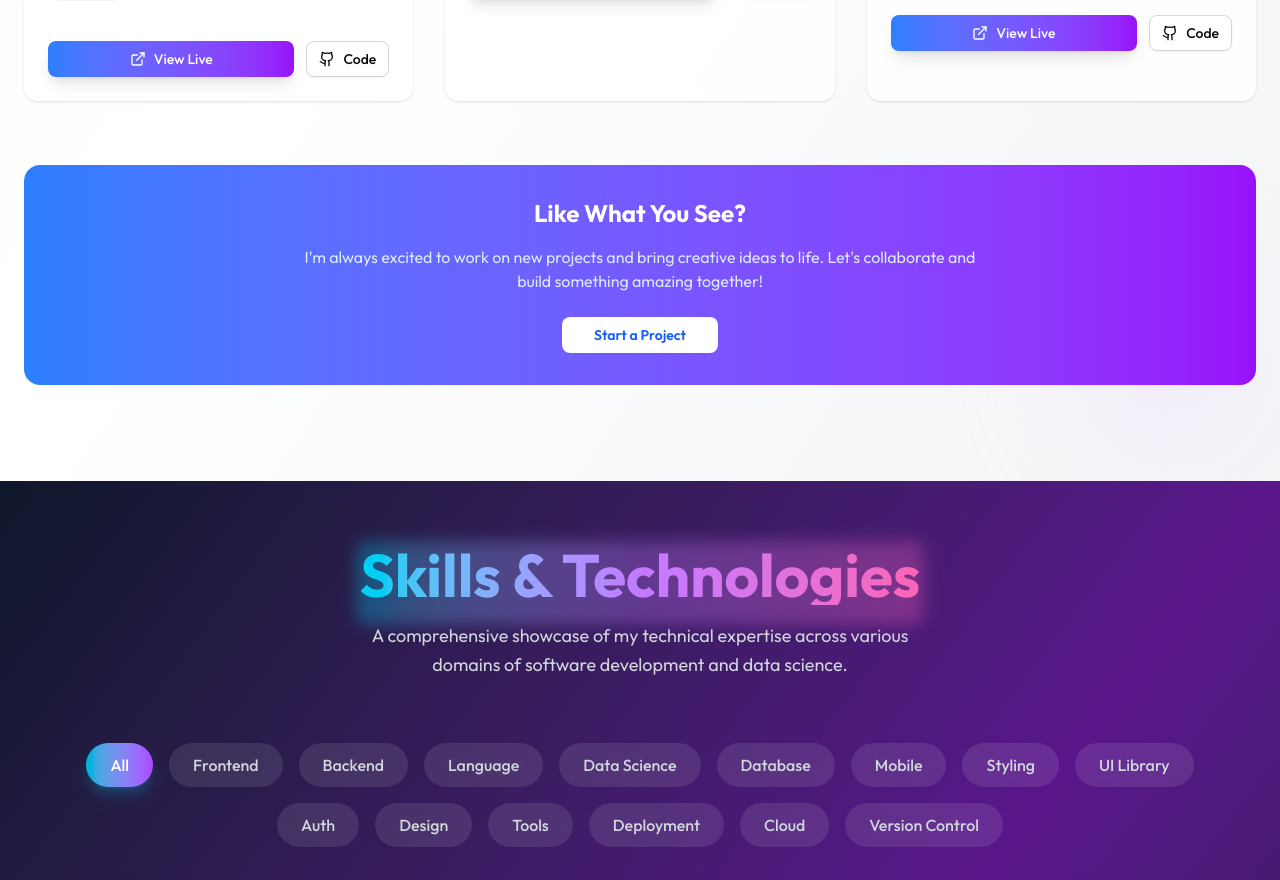
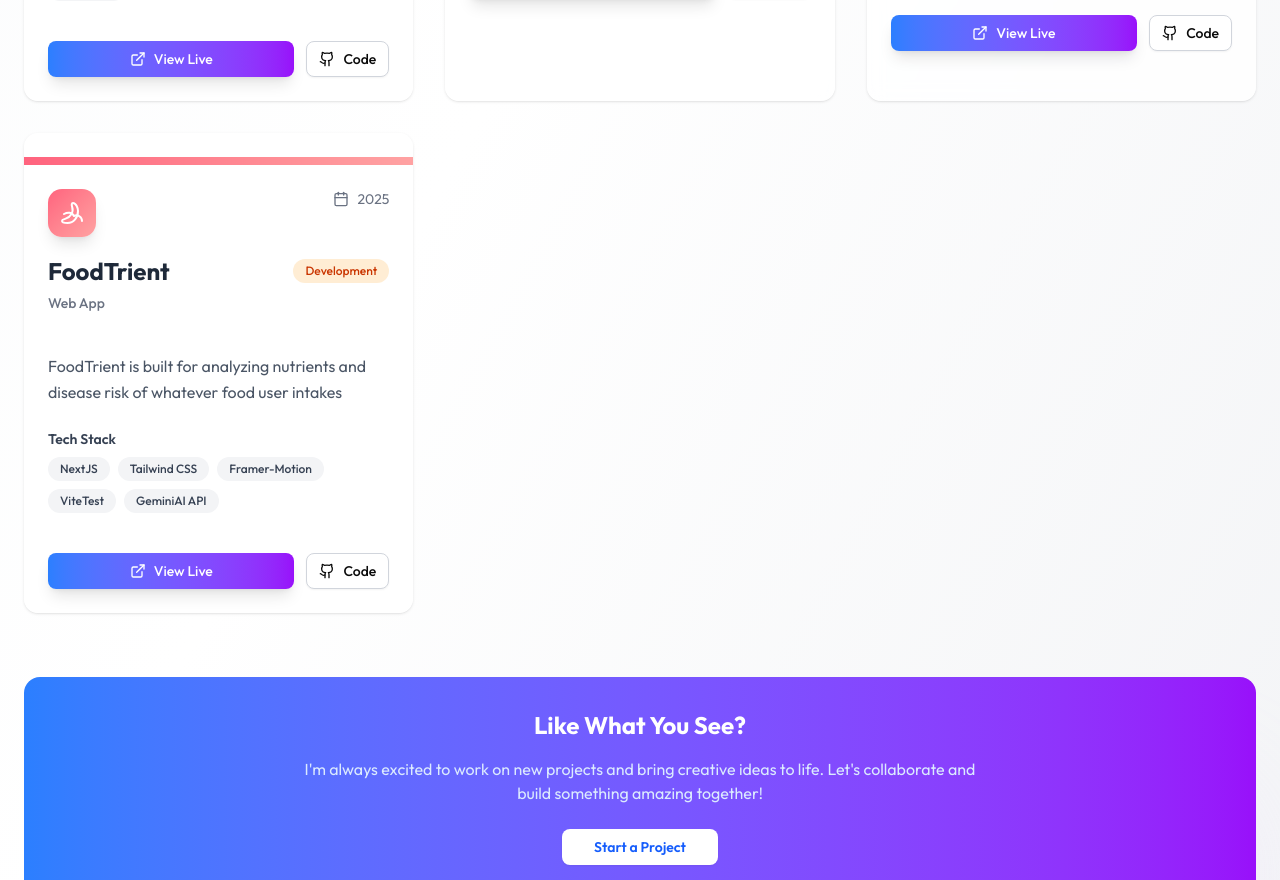
Before and after one commit to chiragRane-Projects/Portfolio, a React (Vite) app: page / in a window 1280 px wide. Shown: the part 3180-4060 px from the top of the page. Built offline with nearby package versions, Linux system fonts and the light colour scheme.

Commit message:
new project added

```diff
--- a/src/components/Projects.jsx
+++ b/src/components/Projects.jsx
@@ -2,7 +2,8 @@ import React, { useState } from 'react';
 import { motion } from 'framer-motion';
 import { Card, CardContent, CardHeader, CardTitle } from '@/components/ui/card';
 import { Button } from '@/components/ui/button';
-import { ExternalLink, Github, Star, Calendar, Smartphone,  Stethoscope, Book, CoffeeIcon, DollarSign, BarChart} from 'lucide-react';
+import { ExternalLink, Github, Star, Calendar, Smartphone,  Stethoscope, Book, CoffeeIcon, DollarSign, BarChart, Banana} from 'lucide-react';
+import { cilDinner } from '@coreui/icons';
 
 const projects = [
   {
@@ -77,6 +78,18 @@ const projects = [
     status: 'Development',
     icon: Stethoscope,
     gradient: 'from-sky-400 to-purple-300'
+  },
+  {
+    title:'FoodTrient',
+    description: 'FoodTrient is built for analyzing nutrients and disease risk of whatever food user intakes',
+    link: 'https://foodtrient.vercel.app/',
+    github: 'https://github.com/chiragRane-Projects/FoodTrient.git',
+    tech: ['NextJS', 'Tailwind CSS', 'Framer-Motion', 'ViteTest', 'GeminiAI API'],
+    category: 'Web App',
+    year: '2025',
+    status: 'Development',
+    icon: Banana,
+    gradient: 'from-rose-400 to-red-300'
   }
 ];
 
```
